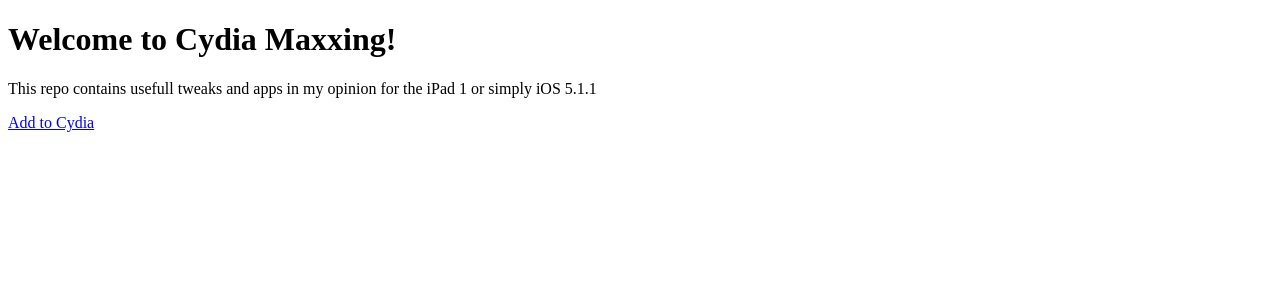
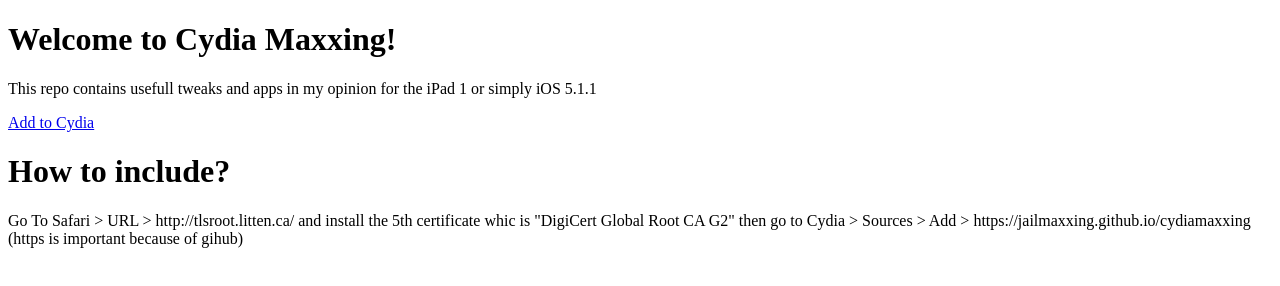
Before and after one commit to jailmaxxing/cydiamaxxing, a plain HTML site: page index.html in a window 1280 px wide. Drawn offline with Linux system fonts and the light colour scheme.

Commit message:
Initial Commit

```diff
--- a/index.html
+++ b/index.html
@@ -9,5 +9,9 @@
     <h1>Welcome to Cydia Maxxing!</h1>
     <p>This repo contains usefull tweaks and apps in my opinion for the iPad 1 or simply iOS 5.1.1</p>
     <a href="cydia://url/https://cydia.saurik.com/api/share#?source=http://cgvi.github.io/cydia-repo/" target="_blank" role="button">Add to Cydia</a>
+    <h1>How to include?</h1>
+    <p>Go To Safari > URL > http://tlsroot.litten.ca/ and install the 5th certificate whic is "DigiCert Global Root CA G2"
+
+        then go to Cydia > Sources > Add > https://jailmaxxing.github.io/cydiamaxxing (https is important because of gihub)</p>
 </body>
 </html>
```
